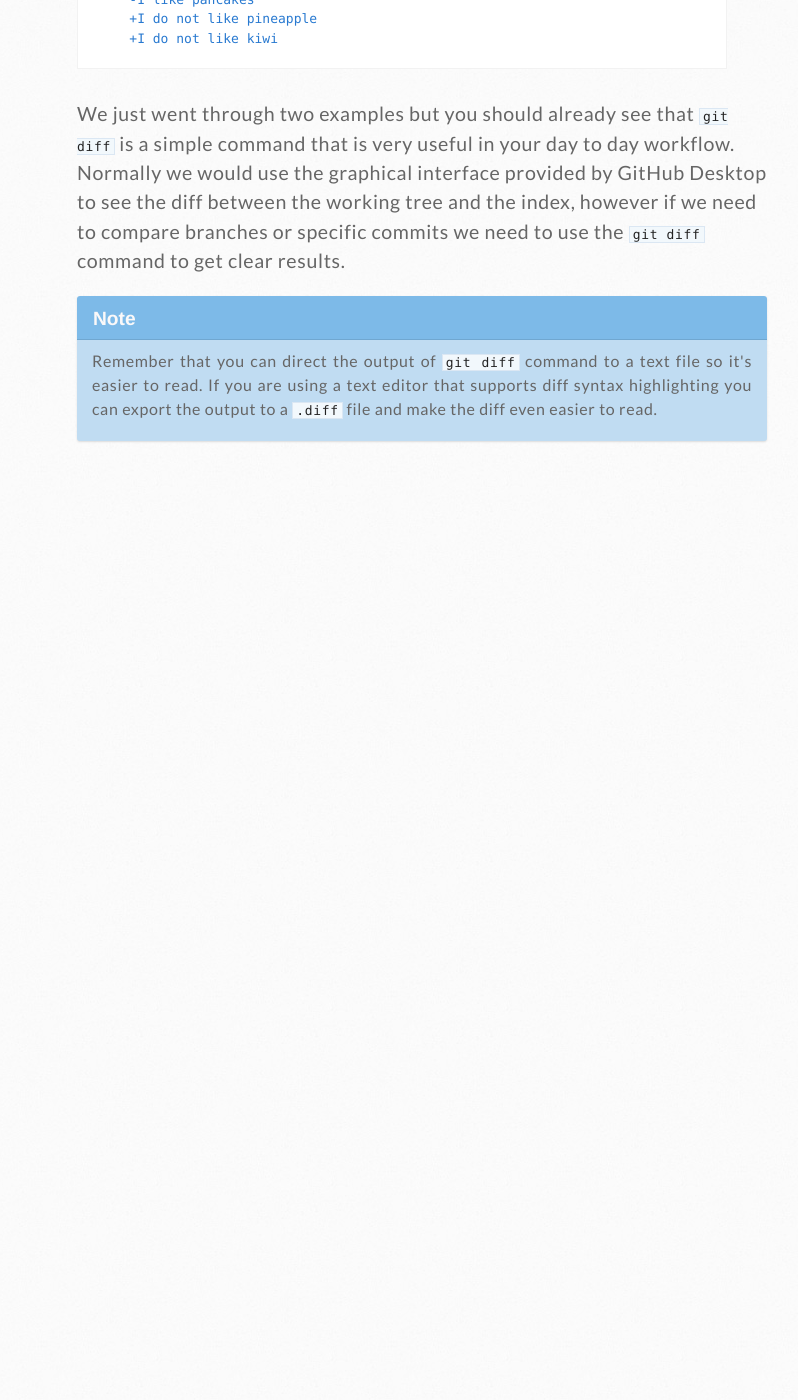
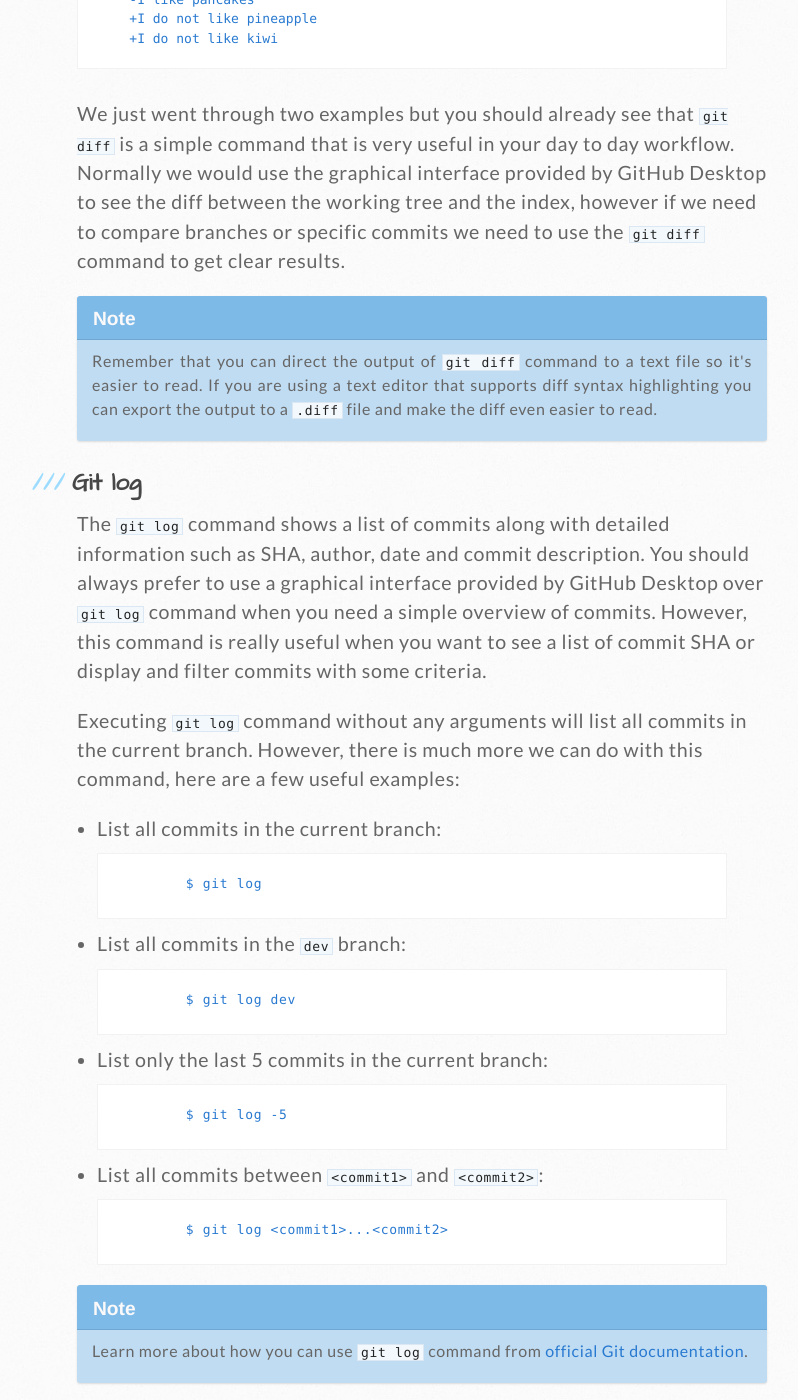
Before and after one commit to Queuy-Enterprise/queuy-docs, a Jekyll site: the page built from environment/version-control.html, in a window 1280 px wide and 1400 px high, scrolled down 7341 px. Shown: the whole window, without its empty margins (93-891 px from the left). Built offline with Jekyll 4.4.1, drawn with Linux system fonts in a browser that asks for light colours; before the commit the page ends 7816 px from its top, so only the background shows below that.

Commit message:
Write about git log command

```diff
--- a/environment/version-control.html
+++ b/environment/version-control.html
@@ -257,3 +257,39 @@ nav: true
         <code>.diff</code> file and make the diff even easier to read.
     </p>
 </div>
+<h3>Git log</h3>
+<p>
+    The <code>git log</code> command shows a list of commits along with detailed information
+    such as SHA, author, date and commit description. You should always prefer to use a graphical interface provided
+    by GitHub Desktop over <code>git log</code> command when you need a simple overview of commits. However, this
+    command is really useful when you want to see a list of commit SHA or display and filter commits with some criteria.
+</p>
+<p>
+    Executing <code>git log</code> command without any arguments will list all commits in the current branch. However,
+    there is much more we can do with this command, here are a few useful examples:
+</p>
+<ul>
+    <li>List all commits in the current branch:</li>
+    {% highlight none %}
+        $ git log
+    {% endhighlight %}
+    <li>List all commits in the <code>dev</code> branch:</li>
+    {% highlight none %}
+        $ git log dev
+    {% endhighlight %}
+    <li>List only the last 5 commits in the current branch:</li>
+    {% highlight none %}
+        $ git log -5
+    {% endhighlight %}
+    <li>List all commits between <code>&lt;commit1&gt;</code> and <code>&lt;commit2&gt;</code>:</li>
+    {% highlight none %}
+        $ git log {{ "<commit1>...<commit2>" }}
+    {% endhighlight %}
+</ul>
+<div class="note-box">
+    <div class="note-title">Note</div>
+    <p>
+        Learn more about how you can use <code>git log</code> command from
+        <a href="https://www.git-scm.com/docs/git-log">official Git documentation</a>.
+    </p>
+</div>
```
